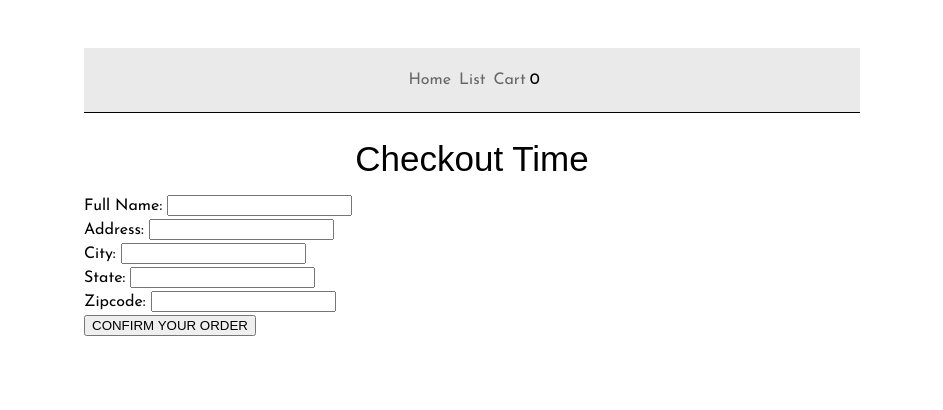
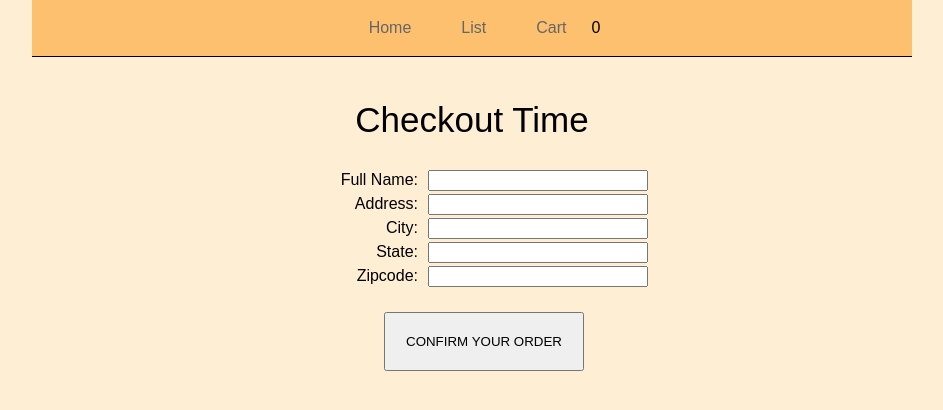
Before and after one commit to janepark7/ecomm-server, a React app: page /Checkout in a window 1280 px wide. Shown: the top 410 px of the page, without its empty margins (168-1111 px from the left). Built offline with nearby package versions, Linux system fonts and the light colour scheme.

Commit message:
updated styling on checkout, nav, home, and list

```diff
--- a/src/App.scss
+++ b/src/App.scss
@@ -1,16 +1,17 @@
 // CSS Reset
 @import "~reset-css/reset.css";
-@import url('https://fonts.googleapis.com/css?family=Josefin+Sans');
+@import url('https://fonts.googleapis.com/css?family=Cormorant+Garamond');
 
 // Box sizing
-*, *:before, *:after {
-	box-sizing: inherit;
-}
+// *, *:before, *:after {
+// 	box-sizing: inherit;
+// }
 body {
 	box-sizing: border-box;
 	margin: 0 auto;
 	font-family: 'Josefin Sans', sans-serif;
-	max-width: 50em;
+	max-width: 55em;
+	background-color: #FEEED4;
 }
 
 h1 {
--- a/src/components/CheckoutForm.jsx
+++ b/src/components/CheckoutForm.jsx
@@ -51,8 +51,8 @@ class CheckoutForm extends Component {
 
     	return (
     	<div className="checkout-form">
-				<div className="cust-form">
 					<h1>Checkout Time</h1>
+						<div className="cust-form">
 					<form onSubmit={this._handleSubmit}>
 						<div className="cust-name">
 							<label className="name">Full Name: </label>
@@ -76,7 +76,7 @@ class CheckoutForm extends Component {
 						</div>
 						<div className="confirm-order">
 						<button type="submit" onSubmit={this._handleSubmit}>
-						CONFIRM YOUR ORDER</button>
+							CONFIRM YOUR ORDER</button>
 						</div>
 						<div className="checkout-message">
 					  { message }
--- a/src/components/CheckoutForm.scss
+++ b/src/components/CheckoutForm.scss
@@ -0,0 +1,29 @@
+
+.cust-form {
+	padding-top: 20px;
+}
+
+label {
+	padding-top: 5px;
+	padding-right: 10px;
+	display: inline-block;
+	width: 45%;
+	text-align: right;
+	// padding-left: 20px;
+}
+
+input {
+	width: 25%;
+	height: 20%;
+}
+
+button {
+	padding: 20px 20px 20px 20px;
+	margin-top: 25px;
+	margin-left: 40%
+}
+
+.checkout-message {
+	color: #DC143C;
+	font-weight: bold;
+}
--- a/src/components/Navigation.scss
+++ b/src/components/Navigation.scss
@@ -2,13 +2,15 @@
 	text-align: center;
 	padding: 20px;
 	margin-bottom: 20px;
-	background: #EAEAEA;
+	background: #FCC06F;
 	border-bottom: 1px solid #000;
 
 	&-link {
 		padding: 0 4px;
 		color: #666;
 		text-decoration: none;
+		padding-left: 25px;
+		padding-right: 25px;
 
 		&.is-active,
 		&:hover {
--- a/src/pages/Home.jsx
+++ b/src/pages/Home.jsx
@@ -1,24 +1,31 @@
 import "./Home.scss";
 import React, { Component } from "react";
-import { BrowserRouter, Switch, Route } from "react-router-dom";
+import { BrowserRouter, Switch, Route, Link } from "react-router-dom";
 import PRODUCTS from "json/products.json";
 
 class Home extends Component {
 	render() {
 		return (
 			<div className="watch-body">
-			<div className="intro">
+					<h1>WATCH THIS</h1>
 
-				<h1>WATCH THIS</h1>
+					<div className="intro">
+						Welcome to <b>WATCH THIS</b>. This site will fulfill all of your stylish watch needs!
+						A wide range from mens, womens, and of course we didn't forget the kids. Now it's time
+						to get shopping needs done!
+					</div>
 
-				Welcome to <b>WATCH THIS</b>. This site will fulfill all of your stylish watch needs!
-				A wide range from mens, womens, and of course we didn't forget the kids. Now it's time
-				to get shopping needs done!
+						<div className="watch-gallery" id="type">
+						{PRODUCTS.map((item, index) => {
+							return (<img className="Watch-img"
+								src={item.images[0].medium}/>
+							);
+						})}
+			 	</div>
+
 			</div>
-		</div>
 		);
 	}
-}
-
+};
 
 export default Home;
--- a/src/pages/Home.scss
+++ b/src/pages/Home.scss
@@ -5,18 +5,26 @@
 body {
 	box-sizing: border-box;
 	margin: 0 auto;
-	font-family: 'Josefin Sans', sans-serif;
-	line-height: 1.5;
-	padding: 48px 12px;
+	// line-height: 1.5;
+	// padding: 48px 12px;
 }
 
 h1 {
-	margin-top: 8px;
-	padding-bottom: 8px;
+	padding-top: 10px;
+	padding-bottom: 10px;
 }
 
-// .watch-body {
-// 	background-image: url('src/assets/images/watchbackground.jpeg');
-// 	background-repeat: no-repeat;
-//
-// }
+.watch-body {
+	display: inline;
+}
+
+.Watch-img {
+	width: 27%;
+	padding: 20px 15px 20px 15px;
+}
+
+.intro {
+	padding-top: 25px;
+	padding-bottom: 35px;
+	line-height: 20px;
+}
--- a/src/pages/Item.scss
+++ b/src/pages/Item.scss
@@ -0,0 +1,3 @@
+.watch-img {
+	margin: 0 auto;
+}
--- a/src/pages/List.jsx
+++ b/src/pages/List.jsx
@@ -15,23 +15,19 @@ class List extends Component {
 		return (
 			<div className="Items">
 				<h1>Watch This</h1>
-				<div className="Item-List">
 					{items.map((item, index) => {
 						return (
-							<p>
-								<div className="Watch-type">
-									<Link key={item.id}
-										to= {`/item/${item.id}`}>
-										<h3>{item.name}</h3>
-										<img className="Watch-img"
-											src={item.image.small}/>
-									</Link>
+							<div className="Watch-type">
+								<Link class="watch-title" key={item.id}
+									to= {`/item/${item.id}`}>
+									{item.name}
+									<img className="img-list"
+										src={item.image.small}/>
+										</Link>
 								</div>
-							</p>
 						);
 					})}
 				</div>
-			</div>
 		);
 	}
 }
--- a/src/pages/List.scss
+++ b/src/pages/List.scss
@@ -7,13 +7,28 @@ h1 {
 	font-family: 'Lobster', sans-serif;
 }
 
+.Watch-type {
+	display: inline;
+}
 
 .Item-List {
-	border: 1px solid #C8D3D5;
-	width: auto;
-	height: auto;
-	display: inline-block;
+	// border: 1px solid #C8D3D5;
+	// width: auto;
+	// height: auto;
+	// display: inline-block;
 	flex-wrap: wrap;
 	padding-top: 3px;
 	padding-bottom: 3px;
+
 }
+
+img .img-list {
+}
+
+.watch-title {
+	display: block;
+}
+
+a:link {
+	text-decoration: none;
+}
```
Also changed, not shown: src/index.ejs, 1 other file (tests, documents, lock files or other folders).
